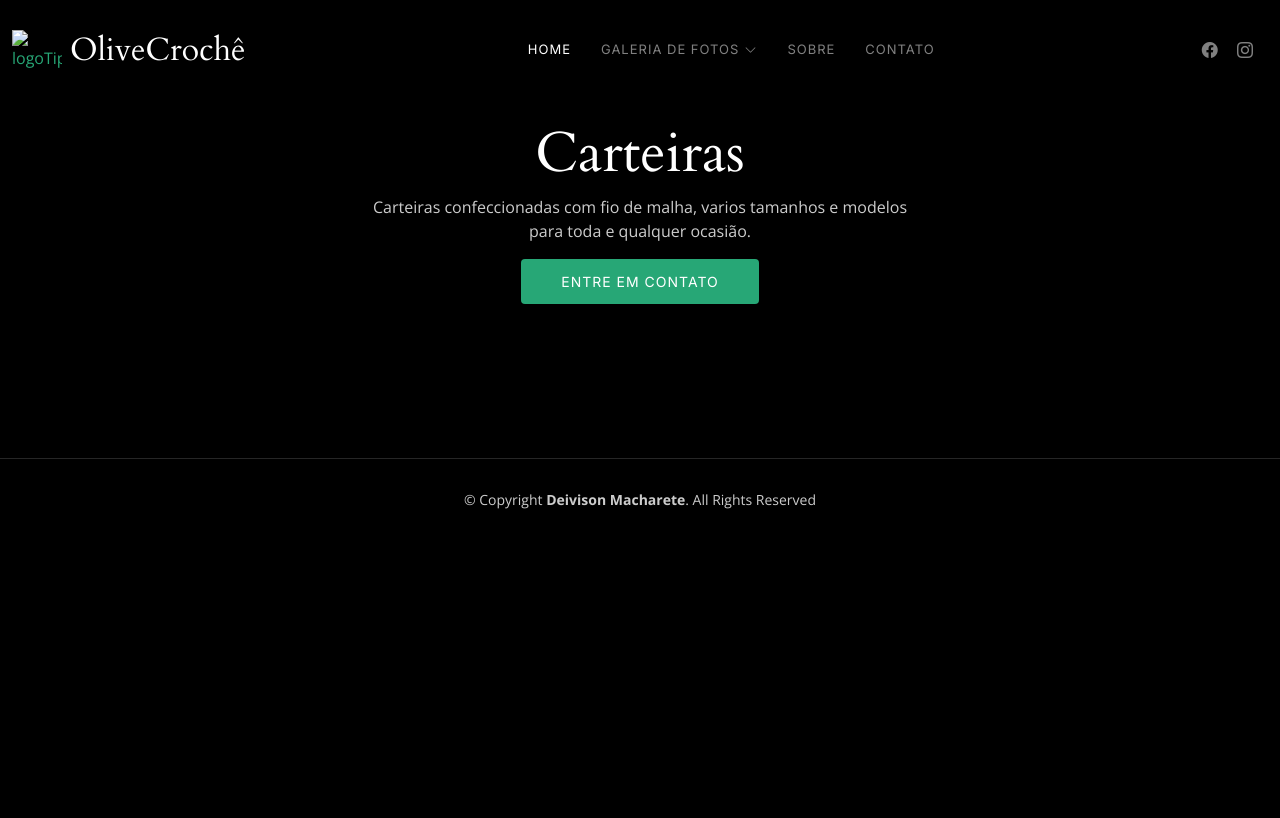
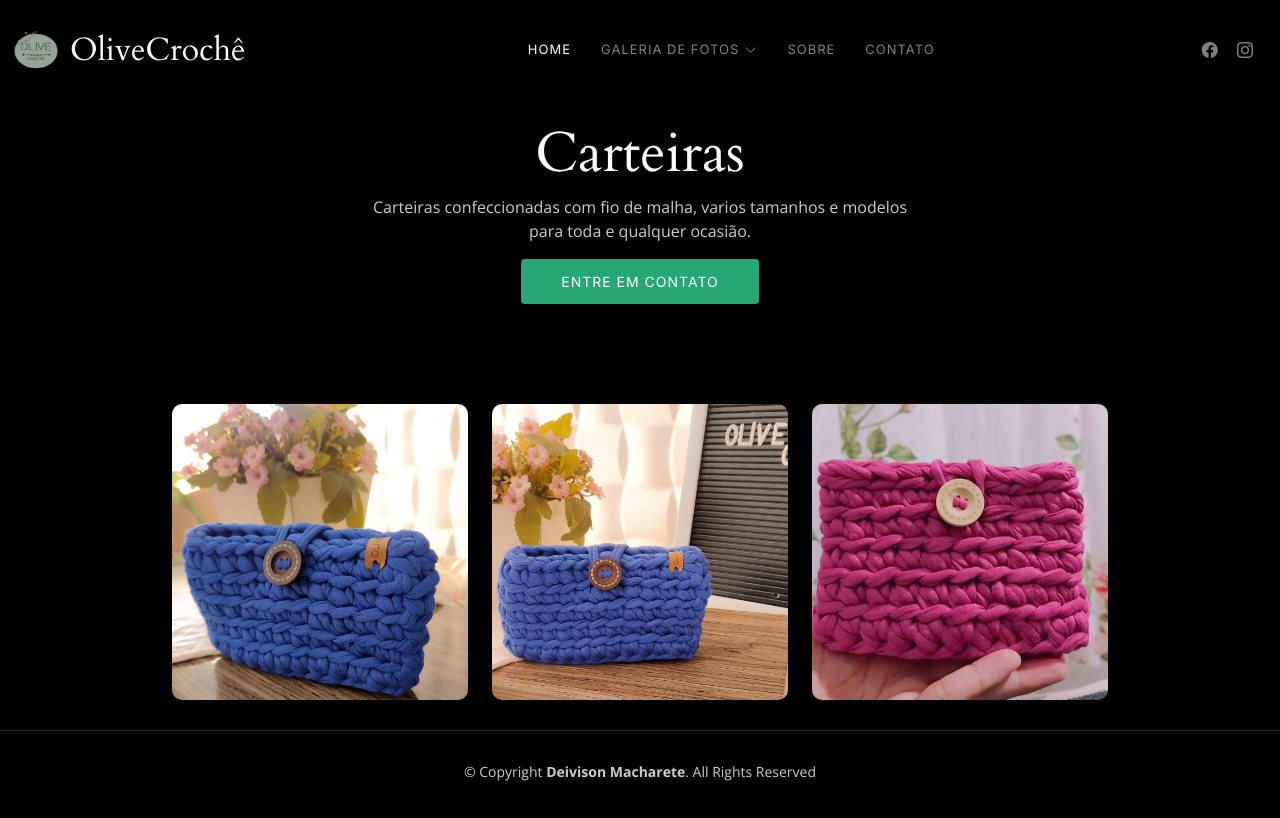
Before and after one commit to deivisonmacharete/olivecroche, a plain HTML site: page gallery-carteiras.html in a window 1280 px wide. Drawn offline with nearby package versions, Linux system fonts and the light colour scheme; the site is published under a folder, as on GitHub Pages, so addresses that start at the root find nothing.

Commit message:
Update gallery-carteiras.html

```diff
--- a/gallery-carteiras.html
+++ b/gallery-carteiras.html
@@ -45,7 +45,7 @@
       <a href="index.html" class="logo d-flex align-items-center  me-auto me-lg-0">
         <!-- Uncomment the line below if you also wish to use an image logo -->
         <!-- <img src="assets/img/logo.png" alt=""> -->
-        <img class="logoHeader" src="/imagens/logo.png" alt="logoTipo">
+        <img class="logoHeader" src="./imagens/logo.png" alt="logoTipo">
         <h1>OliveCrochê</h1>
       </a>
 
@@ -110,144 +110,144 @@
         <div class="row gy-4 justify-content-center">
           <div class="col-xl-3 col-lg-4 col-md-6">
             <div class="gallery-item h-100">
-              <img src="/imagens/carteira1.jpeg" class="img-fluid" alt="">
+              <img src="./imagens/carteira1.jpeg" class="img-fluid" alt="">
               <div class="gallery-links d-flex align-items-center justify-content-center">
-                <a href="/imagens/carteira1.jpeg" title="Carteiras" class="glightbox preview-link"><i class="bi bi-arrows-angle-expand"></i></a>
+                <a href="./imagens/carteira1.jpeg" title="Carteiras" class="glightbox preview-link"><i class="bi bi-arrows-angle-expand"></i></a>
                 <a href="gallery-single.html" class="details-link"><i class="bi bi-link-45deg"></i></a>
               </div>
             </div>
           </div><!-- End Gallery Item -->
           <div class="col-xl-3 col-lg-4 col-md-6">
             <div class="gallery-item h-100">
-              <img src="/imagens/carteira2.jpeg" class="img-fluid" alt="">
+              <img src="./imagens/carteira2.jpeg" class="img-fluid" alt="">
               <div class="gallery-links d-flex align-items-center justify-content-center">
-                <a href="/imagens/carteira2.jpeg" title="Carteiras" class="glightbox preview-link"><i class="bi bi-arrows-angle-expand"></i></a>
+                <a href="./imagens/carteira2.jpeg" title="Carteiras" class="glightbox preview-link"><i class="bi bi-arrows-angle-expand"></i></a>
                 <a href="gallery-single.html" class="details-link"><i class="bi bi-link-45deg"></i></a>
               </div>
             </div>
           </div><!-- End Gallery Item -->
           <div class="col-xl-3 col-lg-4 col-md-6">
             <div class="gallery-item h-100">
-              <img src="/imagens/carteira3.jpeg" class="img-fluid" alt="">
+              <img src="./imagens/carteira3.jpeg" class="img-fluid" alt="">
               <div class="gallery-links d-flex align-items-center justify-content-center">
-                <a href="/imagens/carteira3.jpeg" title="Carteiras" class="glightbox preview-link"><i class="bi bi-arrows-angle-expand"></i></a>
+                <a href="./imagens/carteira3.jpeg" title="Carteiras" class="glightbox preview-link"><i class="bi bi-arrows-angle-expand"></i></a>
                 <a href="gallery-single.html" class="details-link"><i class="bi bi-link-45deg"></i></a>
               </div>
             </div>
           <!-- </div><!--End Gallery Item
           <div class="col-xl-3 col-lg-4 col-md-6">
             <div class="gallery-item h-100">
-              <img src="/imagens/bolsa-azul2.jpeg" class="img-fluid" alt="">
+              <img src="./imagens/bolsa-azul2.jpeg" class="img-fluid" alt="">
               <div class="gallery-links d-flex align-items-center justify-content-center">
-                <a href="/imagens/bolsa-azul2.jpeg" title="Bolsa Azul" class="glightbox preview-link"><i class="bi bi-arrows-angle-expand"></i></a>
+                <a href="./imagens/bolsa-azul2.jpeg" title="Bolsa Azul" class="glightbox preview-link"><i class="bi bi-arrows-angle-expand"></i></a>
                 <a href="gallery-single.html" class="details-link"><i class="bi bi-link-45deg"></i></a>
               </div>
             </div>
            </div><!--End Gallery Item
           <div class="col-xl-3 col-lg-4 col-md-6">
             <div class="gallery-item h-100">
-              <img src="/imagens/bolsa-branca1.jpeg" class="img-fluid" alt="">
+              <img src="./imagens/bolsa-branca1.jpeg" class="img-fluid" alt="">
               <div class="gallery-links d-flex align-items-center justify-content-center">
-                <a href="/imagens/bolsa-branca1.jpeg" title="Bolsa Branca" class="glightbox preview-link"><i class="bi bi-arrows-angle-expand"></i></a>
+                <a href="./imagens/bolsa-branca1.jpeg" title="Bolsa Branca" class="glightbox preview-link"><i class="bi bi-arrows-angle-expand"></i></a>
                 <a href="gallery-single.html" class="details-link"><i class="bi bi-link-45deg"></i></a>
               </div>
             </div>
           </div><!-- End Gallery Item
           <div class="col-xl-3 col-lg-4 col-md-6">
             <div class="gallery-item h-100">
-              <img src="/imagens/bolsa-branca2.jpeg" class="img-fluid" alt="">
+              <img src="./imagens/bolsa-branca2.jpeg" class="img-fluid" alt="">
               <div class="gallery-links d-flex align-items-center justify-content-center">
-                <a href="/imagens/bolsa-branca2.jpeg" title="Bolsa Branca" class="glightbox preview-link"><i class="bi bi-arrows-angle-expand"></i></a>
+                <a href="./imagens/bolsa-branca2.jpeg" title="Bolsa Branca" class="glightbox preview-link"><i class="bi bi-arrows-angle-expand"></i></a>
                 <a href="gallery-single.html" class="details-link"><i class="bi bi-link-45deg"></i></a>
               </div>
             </div>
           </div><!-- End Gallery Item
           <div class="col-xl-3 col-lg-4 col-md-6">
             <div class="gallery-item h-100">
-              <img src="/imagens/bolsa-branca3.jpeg" class="img-fluid" alt="">
+              <img src="./imagens/bolsa-branca3.jpeg" class="img-fluid" alt="">
               <div class="gallery-links d-flex align-items-center justify-content-center">
-                <a href="/imagens/bolsa-branca3.jpeg" title="Bolsa Branca" class="glightbox preview-link"><i class="bi bi-arrows-angle-expand"></i></a>
+                <a href="./imagens/bolsa-branca3.jpeg" title="Bolsa Branca" class="glightbox preview-link"><i class="bi bi-arrows-angle-expand"></i></a>
                 <a href="gallery-single.html" class="details-link"><i class="bi bi-link-45deg"></i></a>
               </div>
             </div>
           </div><!-- End Gallery Item
           <div class="col-xl-3 col-lg-4 col-md-6">
             <div class="gallery-item h-100">
-              <img src="/imagens/bolsa-branca4.jpeg" class="img-fluid" alt="">
+              <img src="./imagens/bolsa-branca4.jpeg" class="img-fluid" alt="">
               <div class="gallery-links d-flex align-items-center justify-content-center">
-                <a href="/imagens/bolsa-branca4.jpeg" title="Bolsa Branca" class="glightbox preview-link"><i class="bi bi-arrows-angle-expand"></i></a>
+                <a href="./imagens/bolsa-branca4.jpeg" title="Bolsa Branca" class="glightbox preview-link"><i class="bi bi-arrows-angle-expand"></i></a>
                 <a href="gallery-single.html" class="details-link"><i class="bi bi-link-45deg"></i></a>
               </div>
             </div>
           </div><!-- End Gallery Item
           <div class="col-xl-3 col-lg-4 col-md-6">
             <div class="gallery-item h-100">
-              <img src="/imagens/bolsa-monica1.jpeg" class="img-fluid" alt="">
+              <img src="./imagens/bolsa-monica1.jpeg" class="img-fluid" alt="">
               <div class="gallery-links d-flex align-items-center justify-content-center">
-                <a href="/imagens/bolsa-monica1.jpeg" title="Bolsa Mickey" class="glightbox preview-link"><i class="bi bi-arrows-angle-expand"></i></a>
+                <a href="./imagens/bolsa-monica1.jpeg" title="Bolsa Mickey" class="glightbox preview-link"><i class="bi bi-arrows-angle-expand"></i></a>
                 <a href="gallery-single.html" class="details-link"><i class="bi bi-link-45deg"></i></a>
               </div>
             </div>
           </div><!-- End Gallery Item
           <div class="col-xl-3 col-lg-4 col-md-6">
             <div class="gallery-item h-100">
-              <img src="/imagens/bolsa-monica2.jpeg" class="img-fluid" alt="">
+              <img src="./imagens/bolsa-monica2.jpeg" class="img-fluid" alt="">
               <div class="gallery-links d-flex align-items-center justify-content-center">
-                <a href="/imagens/bolsa-monica2.jpeg" title="Bolsa Mickey" class="glightbox preview-link"><i class="bi bi-arrows-angle-expand"></i></a>
+                <a href="./imagens/bolsa-monica2.jpeg" title="Bolsa Mickey" class="glightbox preview-link"><i class="bi bi-arrows-angle-expand"></i></a>
                 <a href="gallery-single.html" class="details-link"><i class="bi bi-link-45deg"></i></a>
               </div>
             </div>
           </div><!-- End Gallery Item
           <div class="col-xl-3 col-lg-4 col-md-6">
             <div class="gallery-item h-100">
-              <img src="/imagens/bolsa-preta1.jpeg" class="img-fluid" alt="">
+              <img src="./imagens/bolsa-preta1.jpeg" class="img-fluid" alt="">
               <div class="gallery-links d-flex align-items-center justify-content-center">
-                <a href="/imagens/bolsa-preta1.jpeg" title="Bolsa Preta" class="glightbox preview-link"><i class="bi bi-arrows-angle-expand"></i></a>
+                <a href="./imagens/bolsa-preta1.jpeg" title="Bolsa Preta" class="glightbox preview-link"><i class="bi bi-arrows-angle-expand"></i></a>
                 <a href="gallery-single.html" class="details-link"><i class="bi bi-link-45deg"></i></a>
               </div>
             </div>
           </div><!-- End Gallery Item
           <div class="col-xl-3 col-lg-4 col-md-6">
             <div class="gallery-item h-100">
-              <img src="/imagens/bolsa-preta2.jpeg" class="img-fluid" alt="">
+              <img src="./imagens/bolsa-preta2.jpeg" class="img-fluid" alt="">
               <div class="gallery-links d-flex align-items-center justify-content-center">
-                <a href="/imagens/bolsa-preta2.jpeg" title="Bolsa Preta" class="glightbox preview-link"><i class="bi bi-arrows-angle-expand"></i></a>
+                <a href="./imagens/bolsa-preta2.jpeg" title="Bolsa Preta" class="glightbox preview-link"><i class="bi bi-arrows-angle-expand"></i></a>
                 <a href="gallery-single.html" class="details-link"><i class="bi bi-link-45deg"></i></a>
               </div>
             </div>
           </div><!-- End Gallery Item
           <div class="col-xl-3 col-lg-4 col-md-6">
             <div class="gallery-item h-100">
-              <img src="/imagens/bolsa-kit.jpeg" class="img-fluid" alt="">
+              <img src="./imagens/bolsa-kit.jpeg" class="img-fluid" alt="">
               <div class="gallery-links d-flex align-items-center justify-content-center">
-                <a href="/imagens/bolsa-kit.jpeg" title="Bolsa Kit" class="glightbox preview-link"><i class="bi bi-arrows-angle-expand"></i></a>
+                <a href="./imagens/bolsa-kit.jpeg" title="Bolsa Kit" class="glightbox preview-link"><i class="bi bi-arrows-angle-expand"></i></a>
                 <a href="gallery-single.html" class="details-link"><i class="bi bi-link-45deg"></i></a>
               </div>
             </div>
           </div><!-- End Gallery Item
           <div class="col-xl-3 col-lg-4 col-md-6">
             <div class="gallery-item h-100">
-              <img src="/imagens/bolsa-verde1.jpeg" class="img-fluid" alt="">
+              <img src="./imagens/bolsa-verde1.jpeg" class="img-fluid" alt="">
               <div class="gallery-links d-flex align-items-center justify-content-center">
-                <a href="/imagens/bolsa-verde1.jpeg" title="Bolsa Verde" class="glightbox preview-link"><i class="bi bi-arrows-angle-expand"></i></a>
+                <a href="./imagens/bolsa-verde1.jpeg" title="Bolsa Verde" class="glightbox preview-link"><i class="bi bi-arrows-angle-expand"></i></a>
                 <a href="gallery-single.html" class="details-link"><i class="bi bi-link-45deg"></i></a>
               </div>
             </div>
           </div><!-- End Gallery Item
           <div class="col-xl-3 col-lg-4 col-md-6">
             <div class="gallery-item h-100">
-              <img src="/imagens/bolsa-verde2.jpeg" class="img-fluid" alt="">
+              <img src="./imagens/bolsa-verde2.jpeg" class="img-fluid" alt="">
               <div class="gallery-links d-flex align-items-center justify-content-center">
-                <a href="/imagens/bolsa-verde2.jpeg" title="Bolsa Verde" class="glightbox preview-link"><i class="bi bi-arrows-angle-expand"></i></a>
+                <a href="./imagens/bolsa-verde2.jpeg" title="Bolsa Verde" class="glightbox preview-link"><i class="bi bi-arrows-angle-expand"></i></a>
                 <a href="gallery-single.html" class="details-link"><i class="bi bi-link-45deg"></i></a>
               </div>
             </div>
           </div><!-- End Gallery Item
           <div class="col-xl-3 col-lg-4 col-md-6">
             <div class="gallery-item h-100">
-              <img src="/imagens/bolsa-verde3.jpeg" class="img-fluid" alt="">
+              <img src="./imagens/bolsa-verde3.jpeg" class="img-fluid" alt="">
               <div class="gallery-links d-flex align-items-center justify-content-center">
-                <a href="/imagens/bolsa-verde3.jpeg" title="Bolsa Verde" class="glightbox preview-link"><i class="bi bi-arrows-angle-expand"></i></a>
+                <a href="./imagens/bolsa-verde3.jpeg" title="Bolsa Verde" class="glightbox preview-link"><i class="bi bi-arrows-angle-expand"></i></a>
                 <a href="gallery-single.html" class="details-link"><i class="bi bi-link-45deg"></i></a>
               </div>
             </div>
```
